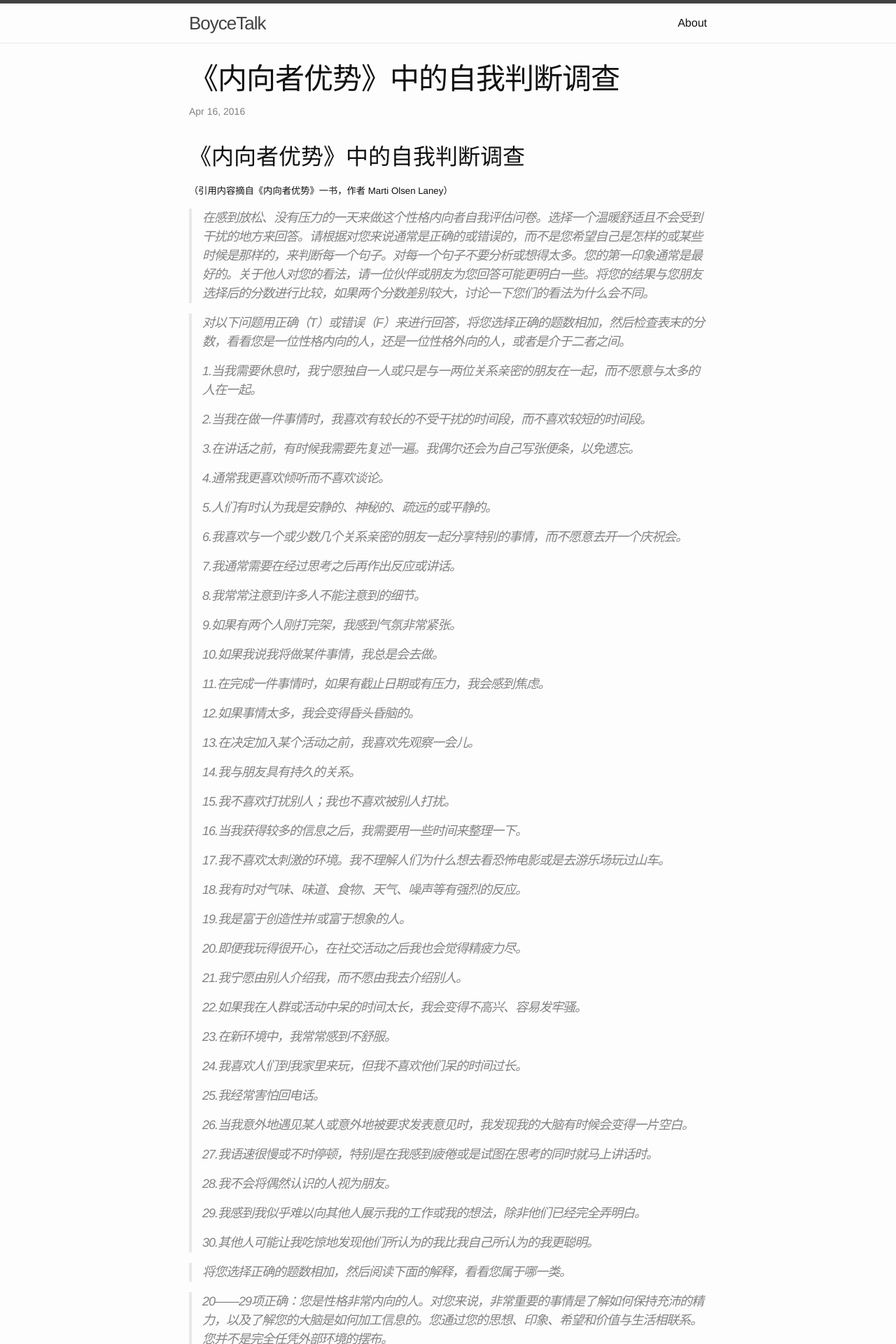
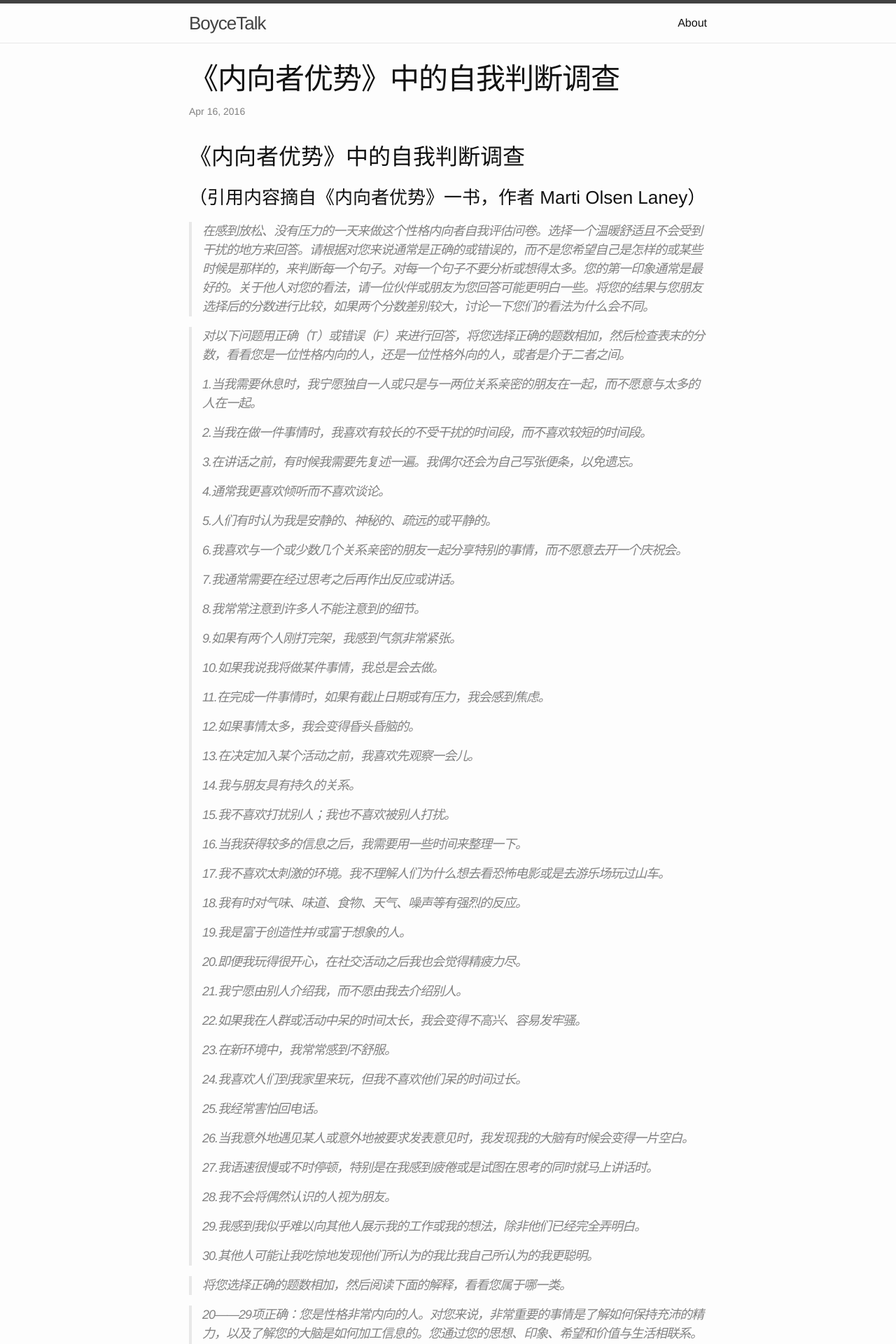
Before and after one commit to boyce1989/boyce1989.github.io, a Jekyll site: the page built from _posts/2016-04-16-《内向者优势》中的自我判断调查.markdown, in a window 1280 px wide. Shown: the top 1920 px of the page at 70% size. Built offline with Jekyll 4.4.1, drawn with Linux system fonts in a browser that asks for light colours.

```diff
--- a/_posts/2016-04-16-《内向者优势》中的自我判断调查.markdown
+++ b/_posts/2016-04-16-《内向者优势》中的自我判断调查.markdown
@@ -5,7 +5,7 @@ date:   2016-04-16 18:44:00 +0800
 categories: jekyll update
 ---
 ## 《内向者优势》中的自我判断调查
-##### （引用内容摘自《内向者优势》一书，作者 Marti Olsen Laney）
+### （引用内容摘自《内向者优势》一书，作者 Marti Olsen Laney）
 >在感到放松、没有压力的一天来做这个性格内向者自我评估问卷。选择一个温暖舒适且不会受到干扰的地方来回答。请根据对您来说通常是正确的或错误的，而不是您希望自己是怎样的或某些时候是那样的，来判断每一个句子。对每一个句子不要分析或想得太多。您的第一印象通常是最好的。关于他人对您的看法，请一位伙伴或朋友为您回答可能更明白一些。将您的结果与您朋友选择后的分数进行比较，如果两个分数差别较大，讨论一下您们的看法为什么会不同。
 
 >对以下问题用正确（T）或错误（F）来进行回答，将您选择正确的题数相加，然后检查表末的分数，看看您是一位性格内向的人，还是一位性格外向的人，或者是介于二者之间。
```
